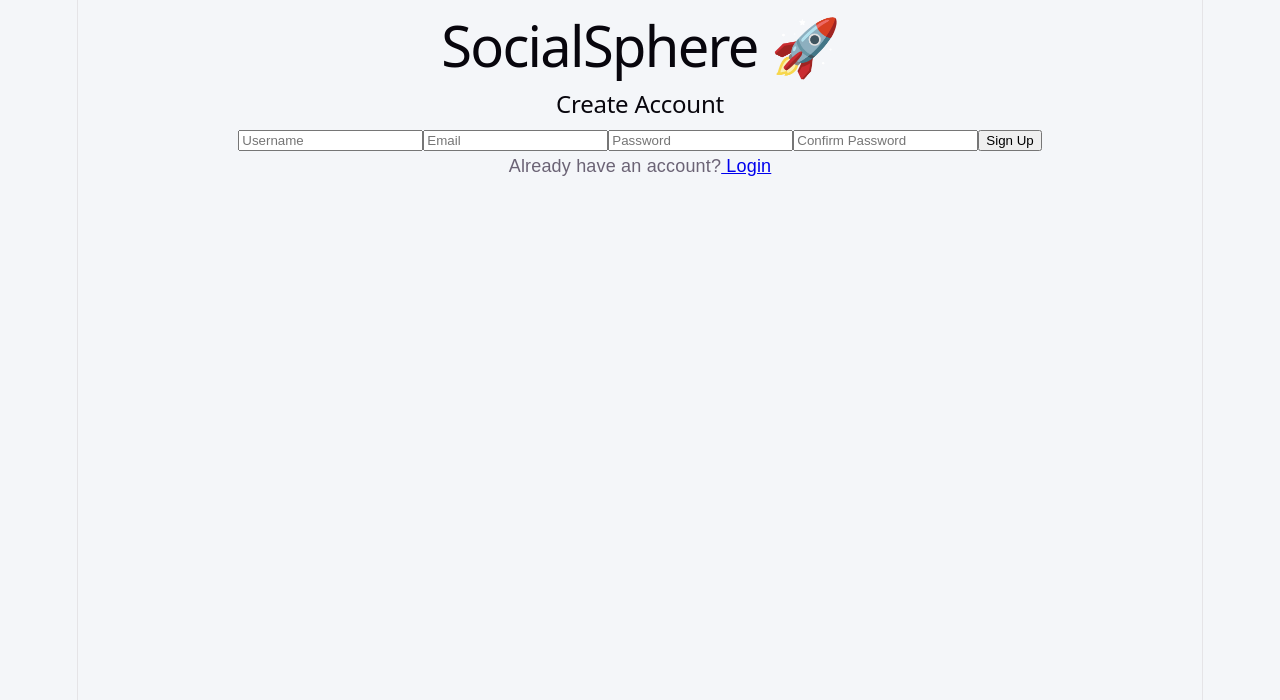
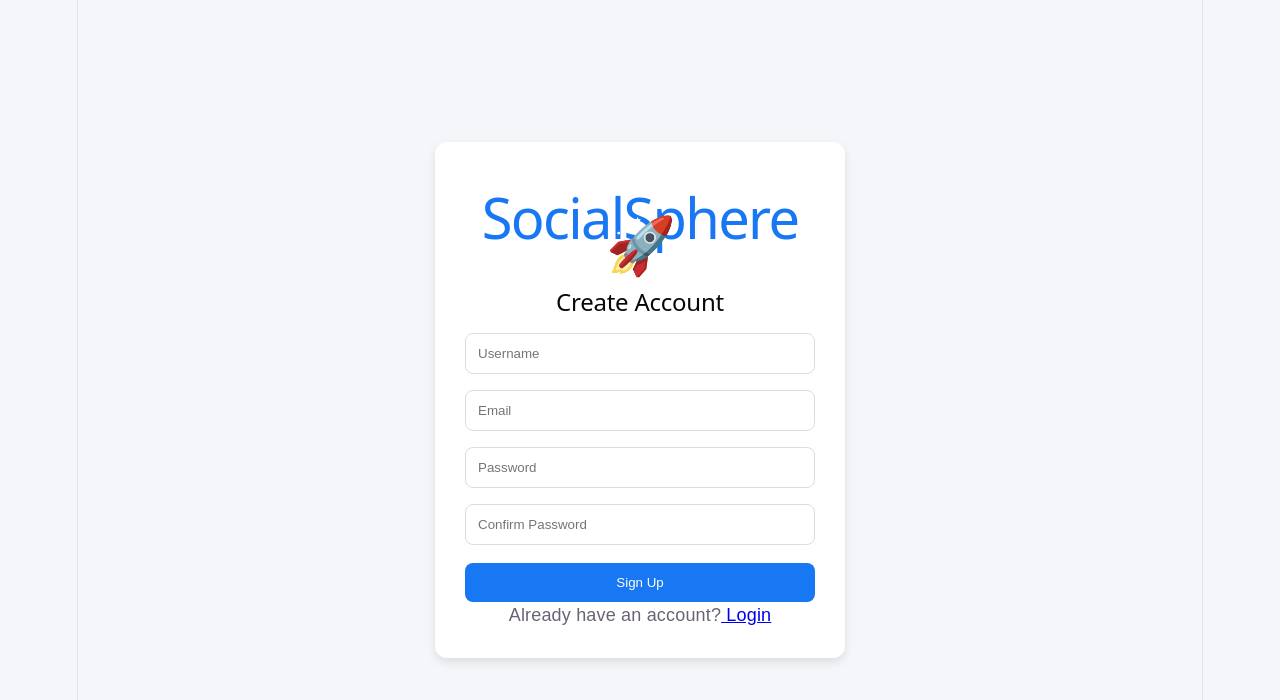
Before and after one commit to Har-2505/SocialSphere, a React app in the folder frontend/: page /register in a window 1280 px wide. Shown: the top 700 px of the page. Built offline with nearby package versions, Linux system fonts and the light colour scheme; the HTML template or start-up script is replaced by a standard one.

Commit message:
CSS APPLY

```diff
--- a/frontend/src/pages/Register.css
+++ b/frontend/src/pages/Register.css
@@ -0,0 +1,50 @@
+body {
+  background: #f4f6f9;
+  font-family: Arial, sans-serif;
+}
+
+.register-container {
+  height: 100vh;
+  display: flex;
+  justify-content: center;
+  align-items: center;
+}
+
+.register-card {
+  background: white;
+  padding: 30px;
+  width: 350px;
+  border-radius: 12px;
+  box-shadow: 0 4px 10px rgba(0,0,0,0.1);
+  text-align: center;
+}
+
+.register-card h1 {
+  color: #1877f2;
+}
+
+.register-card form {
+  display: flex;
+  flex-direction: column;
+}
+
+.register-card input {
+  padding: 12px;
+  margin: 8px 0;
+  border: 1px solid #ddd;
+  border-radius: 8px;
+}
+
+.register-card button {
+  background: #1877f2;
+  color: white;
+  border: none;
+  padding: 12px;
+  margin-top: 10px;
+  border-radius: 8px;
+  cursor: pointer;
+}
+
+.register-card button:hover {
+  opacity: 0.9;
+}
```
